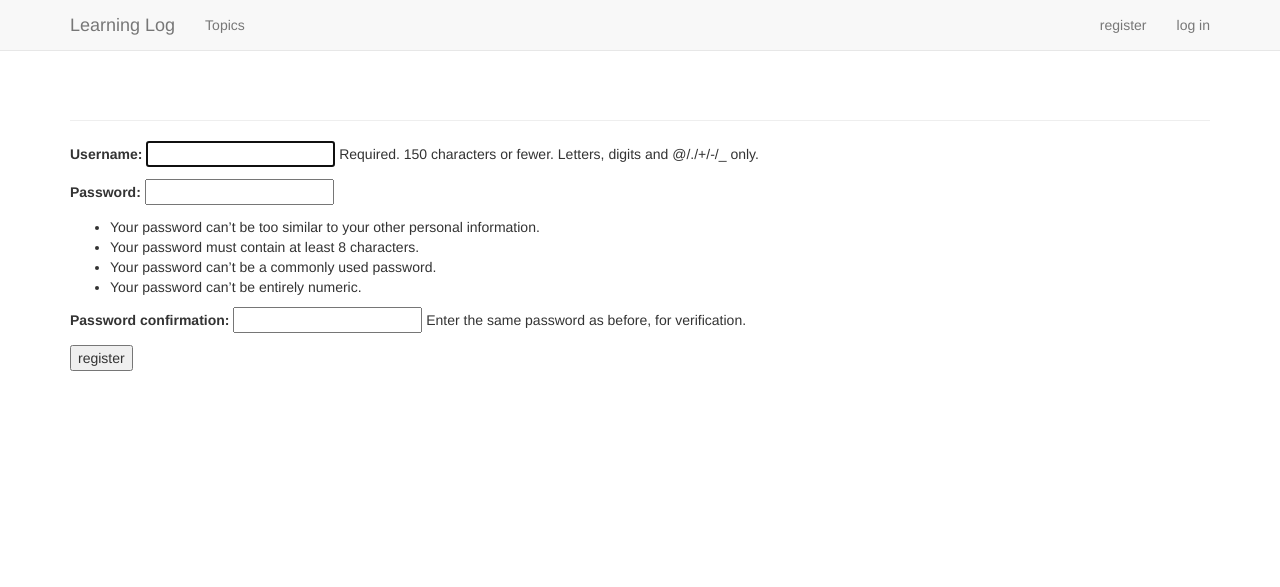
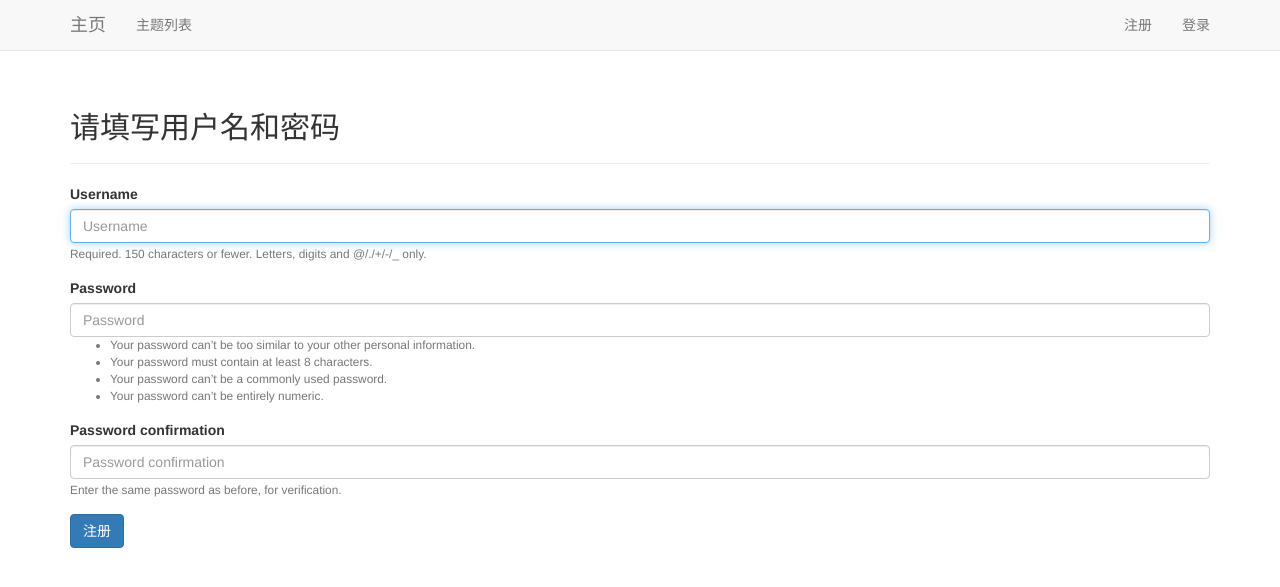
Before and after one commit to kylekaka/learning-log, a Django app: page /users/register/ in a window 1280 px wide. Shown: the top 587 px of the page. Run offline with Django 3.2, Linux system fonts and the light colour scheme; some libraries are stand-ins or nearby versions.

Commit message:
对页面进行汉化

```diff
--- a/learning_logs/templates/learning_logs/base.html
+++ b/learning_logs/templates/learning_logs/base.html
@@ -7,7 +7,7 @@
         <meta http-equiv="X-UA-Compatible" content="IE=edge">
         <meta name="viewport" content="width=device-width, initial-scale=1">
 
-        <title>Learning Log</title>
+        <title>学习笔记</title>
 
         {% bootstrap_css %}
         {% bootstrap_javascript %}
@@ -26,21 +26,21 @@
                                                                   aria-expanded="false" aria-controls="navbar">
                     </button>
                     <a class="navbar-brand" href="{% url 'learning_logs:index' %}">
-                        Learning Log</a>
+                    主页</a>
                 </div>
 
                 <div id="navbar" class="navbar-collapse collapse">
                     <ul class="nav navbar-nav">
-                        <li><a href="{% url 'learning_logs:topics' %}">Topics</a></li>
+                        <li><a href="{% url 'learning_logs:topics' %}">主题列表</a></li>
                     </ul>
 
                     <ul class="nav navbar-nav navbar-right">
                         {% if user.is_authenticated %}
-                        <li><a>Hello, {{ user.username }}.</a></li>
-                        <li><a href="{% url 'users:logout' %}">log out</a></li>
+                        <li><a>你好， {{ user.username }}</a></li>
+                        <li><a href="{% url 'users:logout' %}">注销</a></li>
                         {% else %}
-                        <li><a href="{% url 'users:register' %}">register</a></li>
-                        <li><a href="{% url 'users:login' %}">log in</a></li>
+                        <li><a href="{% url 'users:register' %}">注册</a></li>
+                        <li><a href="{% url 'users:login' %}">登录</a></li>
                         {% endif %}
                     </ul>
                 </div><!--/.nav-collapse -->
--- a/learning_logs/templates/learning_logs/new_topic.html
+++ b/learning_logs/templates/learning_logs/new_topic.html
@@ -2,7 +2,7 @@
 {% load bootstrap3 %}
 
 {% block header %}
-<h2>Add a new topic:</h2>
+<h2>新增主题：</h2>
 {% endblock header %}
 
 {% block content %}
@@ -14,7 +14,7 @@
     {% bootstrap_form form %}
 
     {% buttons %}
-    <button name="submit" class="btn btn-primary">add topic</button>
+    <button name="submit" class="btn btn-primary">新增</button>
     {% endbuttons %}
 
 </form>
--- a/learning_logs/templates/learning_logs/topic.html
+++ b/learning_logs/templates/learning_logs/topic.html
@@ -6,7 +6,7 @@
 
 {% block content %}
 <p>
-<a href="{% url 'learning_logs:new_entry' topic.id %}">add new entry</a>
+<a href="{% url 'learning_logs:new_entry' topic.id %}">新增条目</a>
 </p>
 
 {% for entry in entries %}
@@ -16,7 +16,7 @@
             {{ entry.date_added|date:'M d, Y H:i' }}
             <small>
                 <a href="{% url 'learning_logs:edit_entry' entry.id %}">
-                    edit entry</a>
+                编辑条目</a>
             </small>
         </h3>
     </div>
--- a/learning_logs/templates/learning_logs/topics.html
+++ b/learning_logs/templates/learning_logs/topics.html
@@ -1,12 +1,12 @@
 {% extends "learning_logs/base.html" %}
 
 {% block header %}
-<h1>Topics</h1>
+<h1>主题列表</h1>
 {% endblock header %}
 
 {% block content %}
 
-<p>Topics</p>
+<p>所有主题：</p>
 
 <ul>
     {% for topic in topics %}
@@ -20,6 +20,6 @@
     {% endfor %}
 </ul>
 
-<h3><a href="{% url 'learning_logs:new_topic' %}">Add a new topic</h3>
+<h3><a href="{% url 'learning_logs:new_topic' %}">新增主题</h3>
 
 {% endblock content %}
--- a/users/templates/users/login.html
+++ b/users/templates/users/login.html
@@ -2,7 +2,7 @@
 {% load bootstrap3 %}
 
 {% block header %}
-<h2>Log in to your account.</h2>
+<h2>请输入你的用户名和密码</h2>
 {% endblock header %}
 
 {% block content %}
@@ -12,7 +12,7 @@
     {% bootstrap_form form %}
 
     {% buttons %}
-    <button name="submit" class="btn btn-primary">log in</button>
+    <button name="submit" class="btn btn-primary">登录</button>
     {% endbuttons %}
 
     <input type="hidden" name="next" value="{% url 'learning_logs:index' %}" />
--- a/users/templates/users/register.html
+++ b/users/templates/users/register.html
@@ -1,12 +1,20 @@
 {% extends "learning_logs/base.html" %}
+{% load bootstrap3 %}
+
+{% block header %}
+<h2>请填写用户名和密码</h2>
+{% endblock header %}
 
 {% block content %}
 
 <form method="post" action="{% url 'users:register' %}">
-{% csrf_token %}
-{{ form.as_p }}
+    {% csrf_token %}
+    {% bootstrap_form form %}
 
-<button name="submit">register</button>
+    {% buttons %}
+    <button name="submit" class="btn btn-primary">注册</button>
+    {% endbuttons %}
+
 <input type="hidden" name="next" value="{% url 'learning_logs:index' %}" />
 </form>
 
```
Also changed, not shown: learning_logs/templates/learning_logs/edit_entry.html (+10 -4 lines), learning_logs/templates/learning_logs/index.html (+4 -5 lines), learning_logs/templates/learning_logs/new_entry.html (+10 -3 lines).
